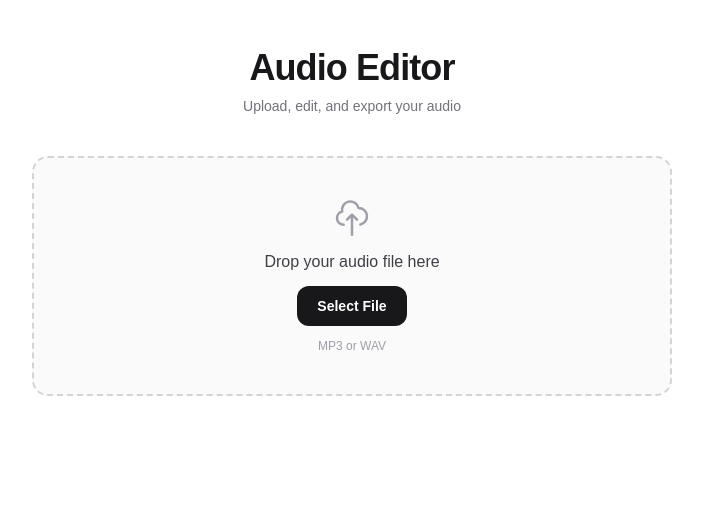
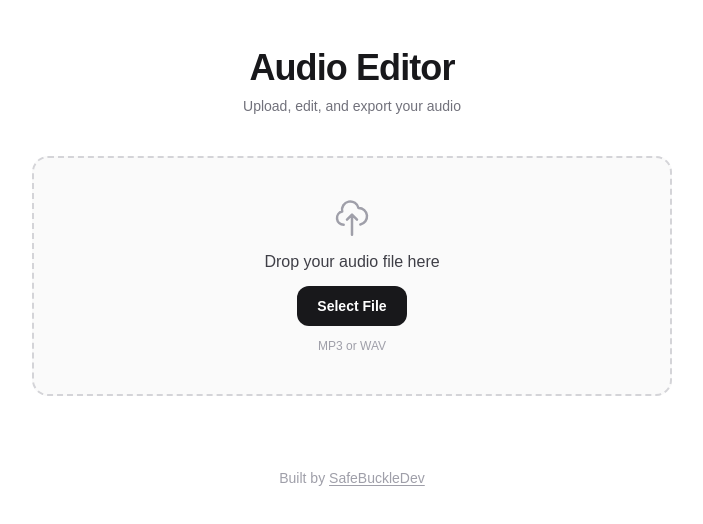
Before and after one commit to SafeBuckleDev/recore, a Next.js app: page / in a window 1280 px wide. Shown: the top 524 px of the page, without its empty margins (288-991 px from the left). Built offline with nearby package versions, Linux system fonts and the light colour scheme.

Commit message:
docs: rewrite README and add footer with author credit

```diff
--- a/app/page.tsx
+++ b/app/page.tsx
@@ -771,6 +771,17 @@ export default function AudioEditor() {
           </div>
         )}
       </div>
+      <footer className="py-6 text-center text-sm text-zinc-400">
+        Built by{" "}
+        <a
+          href="https://github.com/SafeBuckleDev"
+          target="_blank"
+          rel="noopener noreferrer"
+          className="underline underline-offset-2 transition-colors hover:text-zinc-900"
+        >
+          SafeBuckleDev
+        </a>
+      </footer>
     </div>
   );
 }
```
Also changed, not shown: 1 other file (tests, documents, lock files or other folders).
